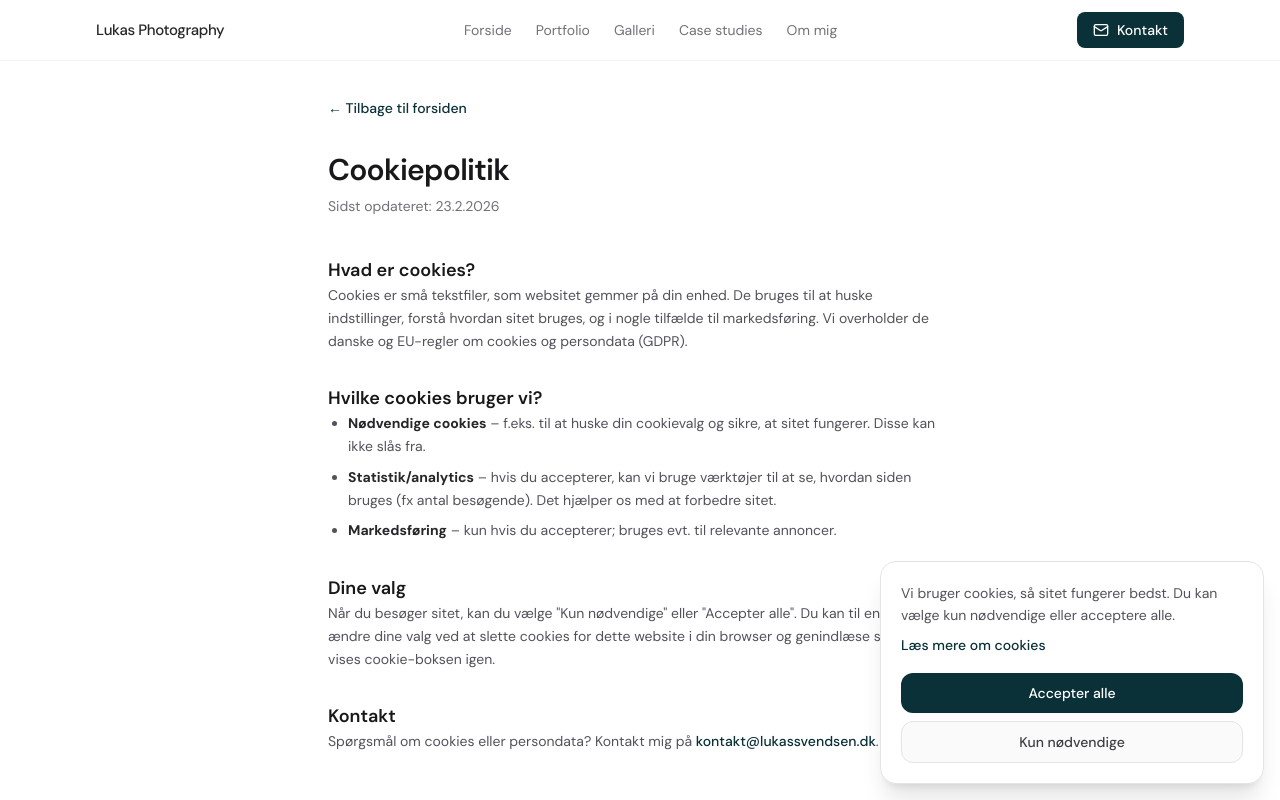
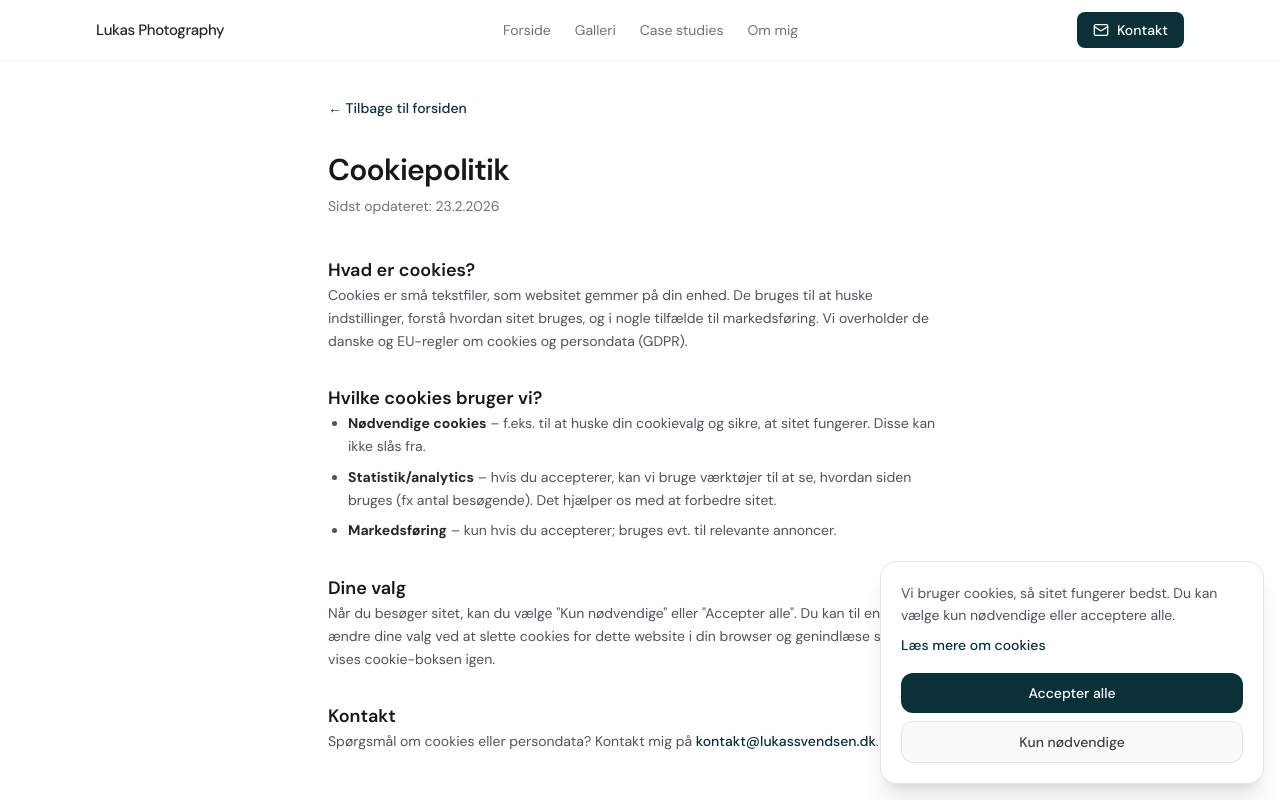
Before and after one commit to ItzLukaas/lukassvendsen, a Next.js app: page /cookies in a window 1280 px wide. Shown: the top 800 px of the page. Built offline with nearby package versions, Linux system fonts and the light colour scheme.

Commit message:
Remove 'Portfolio' link from Header and Footer components, and update GallerySection link text for better clarity and user engagement.

```diff
--- a/src/components/Footer.tsx
+++ b/src/components/Footer.tsx
@@ -3,7 +3,6 @@ import { Mail, MapPin, Phone, Instagram } from 'lucide-react';
 import { siteConfig, contact } from '@/content/data';
 
 const NAV_LINKS = [
-  { href: '/#galleri', label: 'Portfolio' },
   { href: '/galleri', label: 'Galleri' },
   { href: '/case-studies', label: 'Case studies' },
   { href: '/#om-mig', label: 'Om mig' },
--- a/src/components/GallerySection.tsx
+++ b/src/components/GallerySection.tsx
@@ -2,6 +2,7 @@
 
 import { useState, useCallback } from 'react';
 import Link from 'next/link';
+import { ArrowRight } from 'lucide-react';
 import PhotoAlbum from 'react-photo-album';
 import Lightbox from 'yet-another-react-lightbox';
 import 'yet-another-react-lightbox/styles.css';
@@ -66,9 +67,10 @@ export function GallerySection() {
         <div className="mx-auto max-w-[1280px] mt-10 px-4 sm:px-6 lg:px-8 flex justify-center">
           <Link
             href="/galleri"
-            className="inline-flex items-center justify-center rounded-xl bg-[hsl(var(--extra))] px-8 py-4 text-base font-semibold text-white shadow-lg hover:opacity-90 transition-opacity"
+            className="group inline-flex items-center gap-2 rounded-full border-2 border-[hsl(var(--extra))] bg-transparent px-6 py-3 text-sm font-medium text-[hsl(var(--extra))] transition-colors hover:bg-[hsl(var(--extra))] hover:text-white"
           >
-            Flere billeder
+            Se alle mine billeder
+            <ArrowRight className="h-4 w-4 transition-transform group-hover:translate-x-0.5" aria-hidden />
           </Link>
         </div>
       </div>
--- a/src/components/Header.tsx
+++ b/src/components/Header.tsx
@@ -9,7 +9,6 @@ import { cn } from '@/lib/utils';
 
 const LINKS = [
   { href: '/', label: 'Forside' },
-  { href: '/#galleri', label: 'Portfolio' },
   { href: '/galleri', label: 'Galleri' },
   { href: '/case-studies', label: 'Case studies' },
   { href: '/#om-mig', label: 'Om mig' },
```
